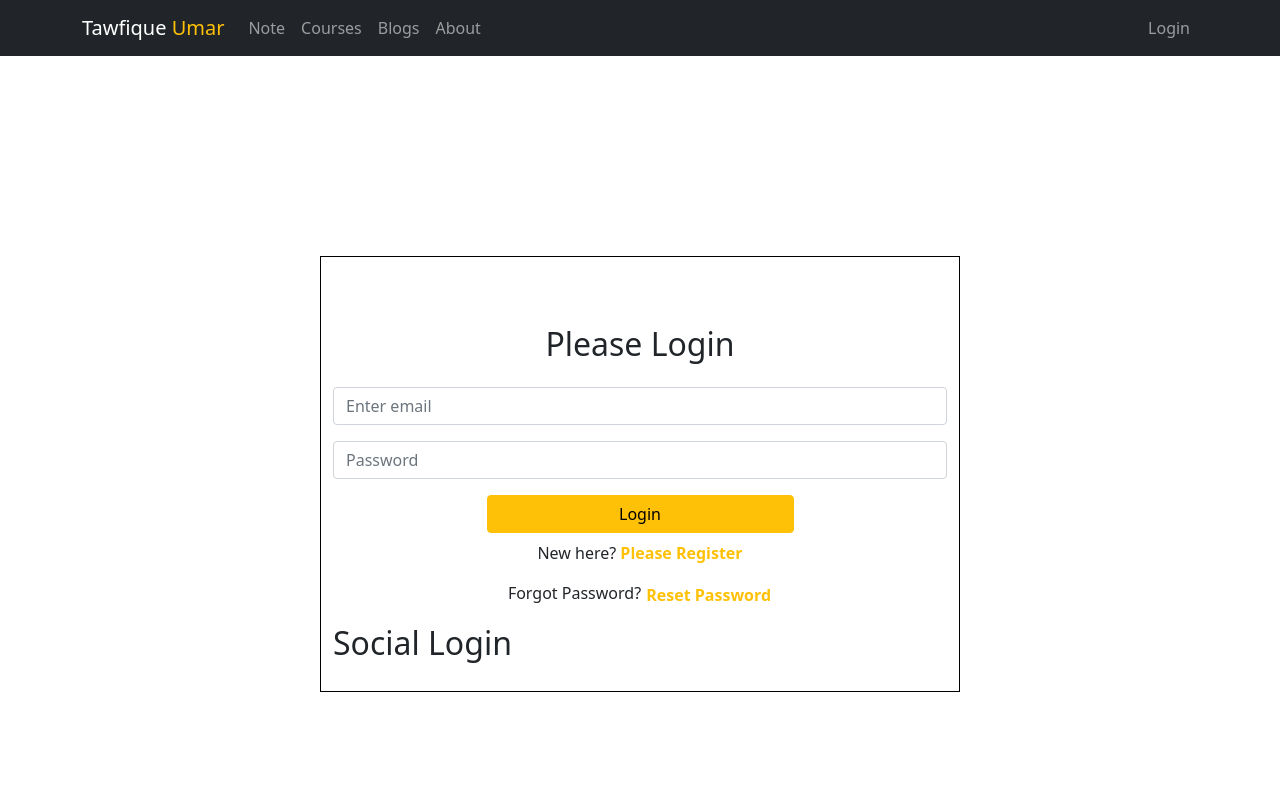
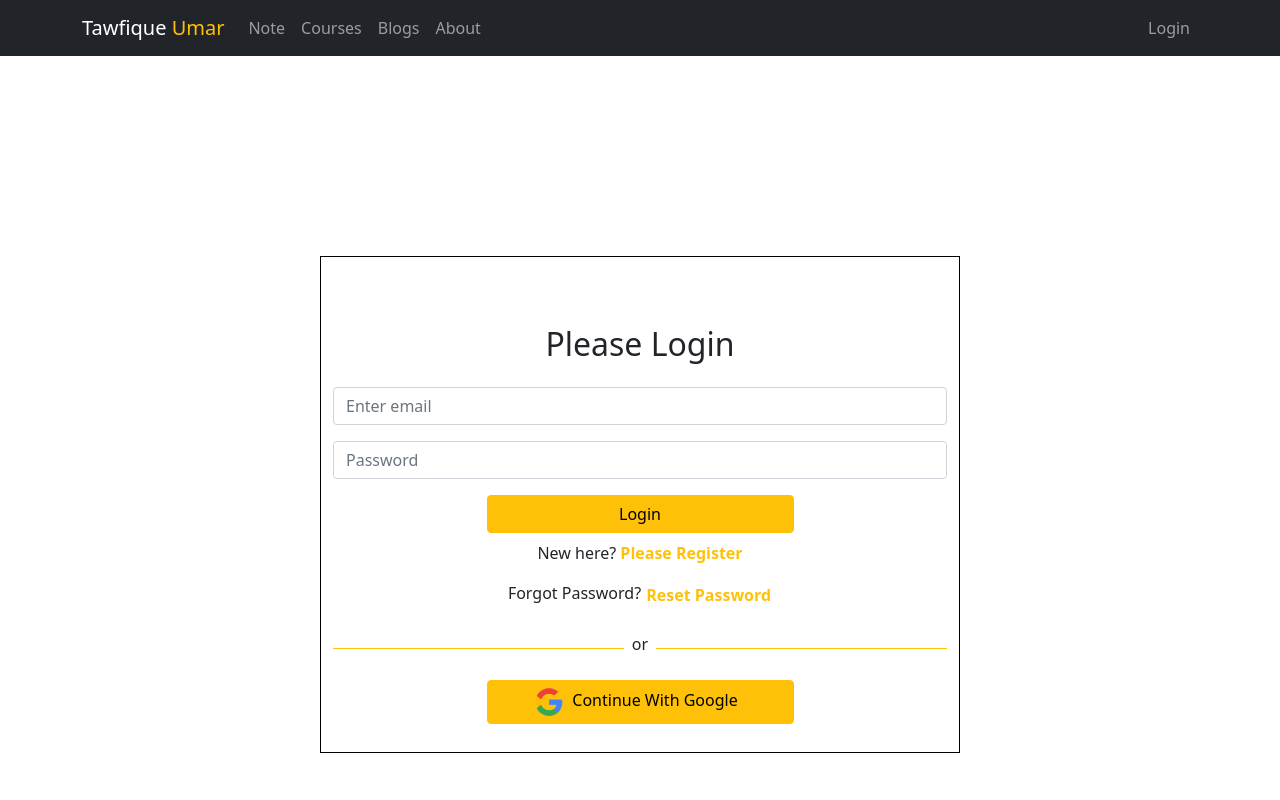
Before and after one commit to TawfiqueMohammed/personal-trainer-website, a React (Create React App) app: page /login in a window 1280 px wide. Shown: the top 800 px of the page. Built offline with nearby package versions, Linux system fonts and the light colour scheme; no server answers.

Commit message:
google signin done

```diff
--- a/src/Pages/Login/SocialLogin/SocialLogin.js
+++ b/src/Pages/Login/SocialLogin/SocialLogin.js
@@ -1,9 +1,39 @@
 import React from 'react';
+import { useSignInWithGoogle } from 'react-firebase-hooks/auth';
+import { useNavigate } from 'react-router-dom';
+import auth from '../../../firebase.init';
+import google from '../../../images/Google-logo-design-clipart-PNG.png'
 
 const SocialLogin = () => {
+    const [signInWithGoogle, user, loading, error] = useSignInWithGoogle(auth);
+    const navigate = useNavigate();
+
+    let errorElement;
+
+    if (error) {
+        errorElement = <p className='text-danger'>Error: {error?.message}</p>
+    }
+
+    if (user) {
+        navigate('/home');
+    }
+
     return (
         <div>
-            <h2>Social Login</h2>
+            <div className='d-flex align-items-center'>
+                <div style={{ height: '1px' }} className='bg-warning w-50'></div>
+                <p className='mt-2 px-2'>or</p>
+                <div style={{ height: '1px' }} className='bg-warning w-50'></div>
+            </div>
+            {errorElement}
+            <div className=''>
+                <button
+                    onClick={() => signInWithGoogle()}
+                    className='btn btn-warning w-50 d-block mx-auto my-2'>
+                    <img style={{ width: '30px' }} src={google} alt="" />
+                    <span className='px-2'>Continue With Google</span>
+                </button>
+            </div>
         </div>
     );
 };
```
Also changed, not shown: src/images/Google-logo-design-clipart-PNG.png (added).
